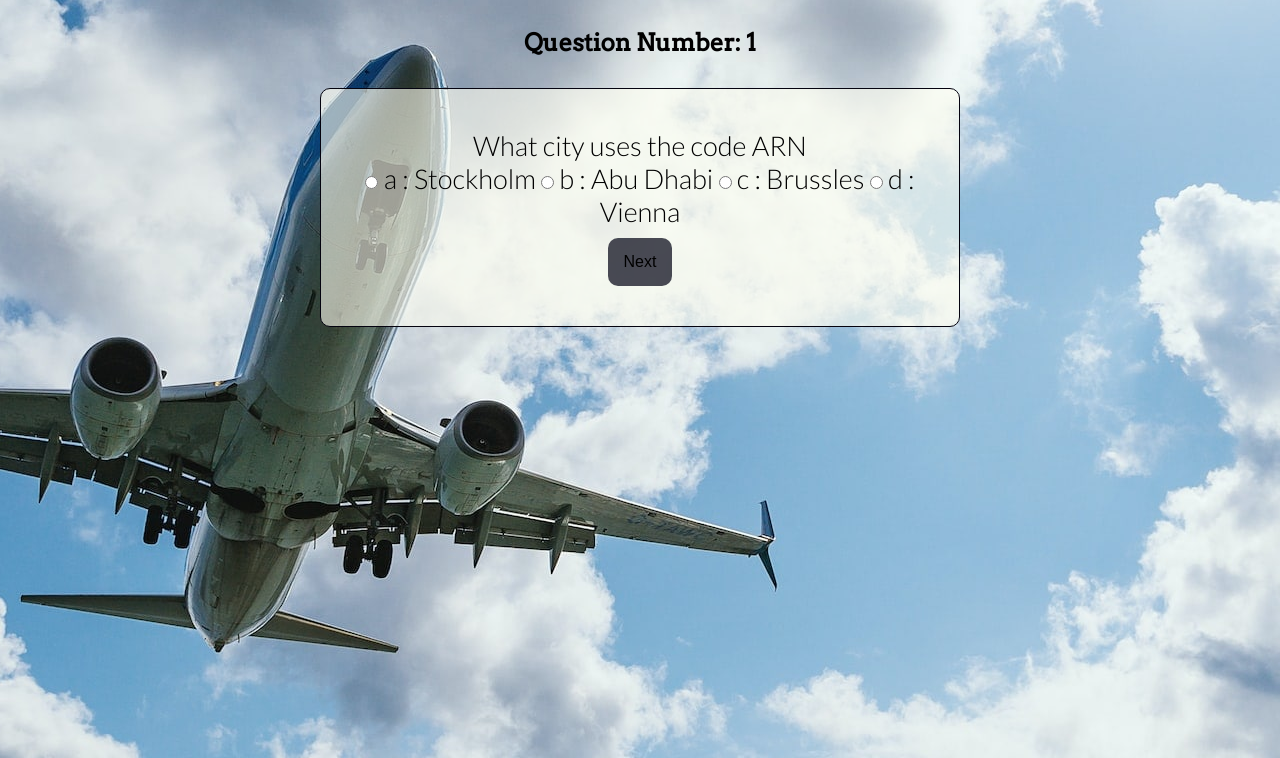
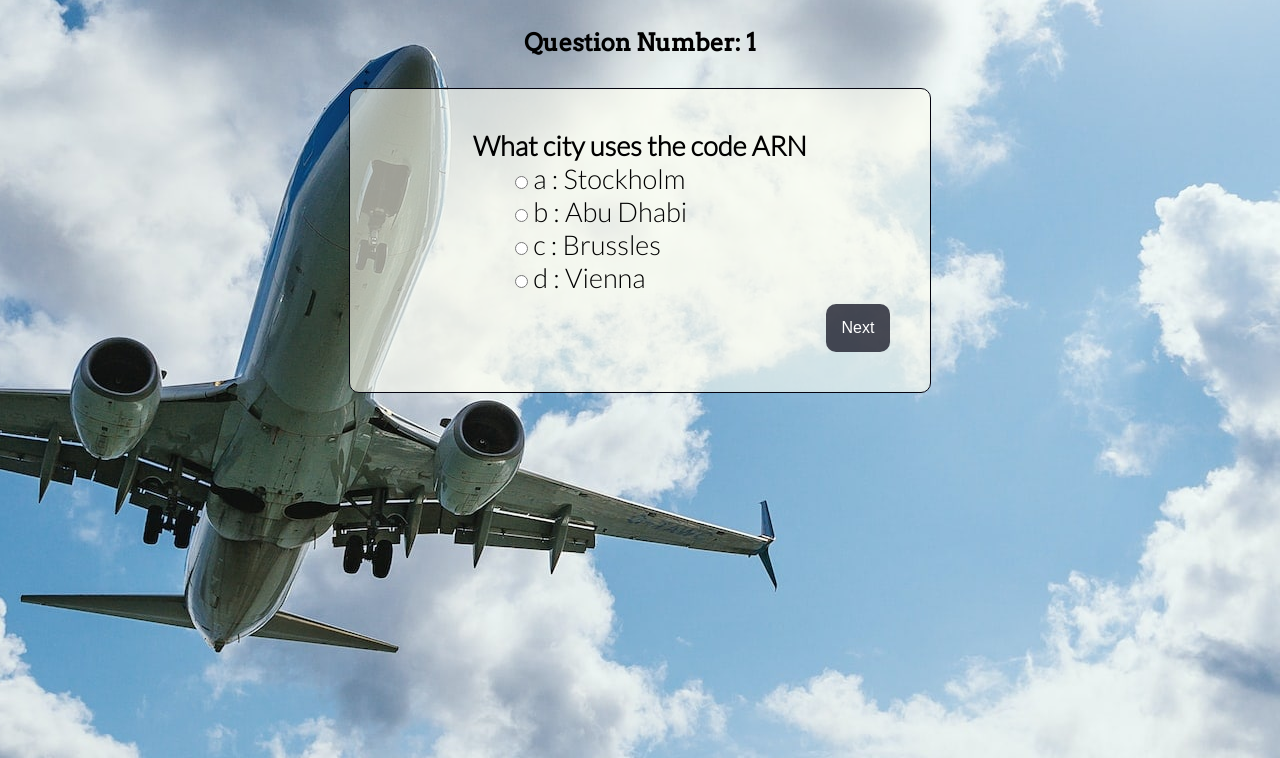
Before and after one commit to LanaCreegan/airport-quiz, a plain HTML site: page quiz.html in a window 1280 px wide. Shown: the part 90-848 px from the top of the page. Drawn offline with Linux system fonts and the light colour scheme.

Commit message:
Styled question box

```diff
--- a/assets/css/style.css
+++ b/assets/css/style.css
@@ -51,21 +51,29 @@ h1 a {
 }
 
 .quiz-container {
-    text-align: center;
     padding: 40px;
     background-color: rgb(255,255,242,0.6);
     font-size: 1.7rem;
-    margin-left: 25%;
-    margin-right: 25%;
+    width: 500px;
+    max-width: 500px;
+    margin: 0 auto;
     border-radius: 10px;
     border: 1px solid #04030F;
+    display: flex;
+    flex-direction: column;
 }
 
-.quiz {
-    width: 75%;
-    height: 8rem;
+.quiz-container .answers{
+    display: flex;
+    flex-direction: column;
+    width: 50%;
+    margin: 0 auto;
 }
 
+.question{
+    text-align: center;
+    font-weight: bold;
+}
 
 
 /* button */
@@ -86,6 +94,8 @@ h1 a {
     border-radius: 10px;
     font-size: 1rem;
     background-color: rgb(29, 30, 44, 0.8);
+    margin-left: auto;
+    color:white;
 }
 
 #modal-btn {
--- a/assets/js/quiz.js
+++ b/assets/js/quiz.js
@@ -22,7 +22,7 @@
             console.log(countries);
             html.push(
                 `<div class="question-block">
-                  <div class="question"> ${currentQuestion.question}</div>
+                  <div class="question"> <p>${currentQuestion.question}</p></div>
                   <div class="answers"> ${countries.join("")} </div>
                 </div>`
               );
--- a/quiz.html
+++ b/quiz.html
@@ -25,7 +25,7 @@
         <div class="quiz-container">
             <div id="quiz"></div>
             <button class="quiz-btn" id="next">Next</button>
-            <button id="submit">Get Results</button>
+            <button id="submit" class="quiz-btn">Get Results</button>
             </div>
     </section>
     <script src="assets/js/quiz.js"></script>
```
